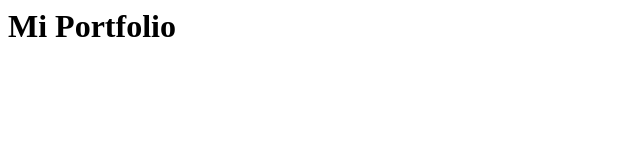
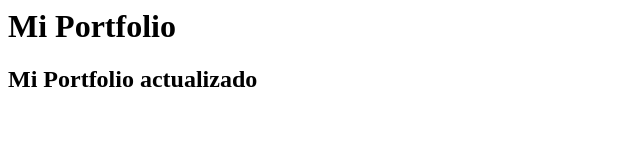
Before and after one commit to Flash1407/portfolio-FrontEnd, a plain HTML site: page index.html in a window 1280 px wide. Shown: the whole page, without its empty margins (0-640 px from the left). Drawn offline with Linux system fonts and the light colour scheme.

Commit message:
Update index.html

```diff
--- a/index.html
+++ b/index.html
@@ -1 +1,2 @@
 <h1>Mi Portfolio</h1>
+<h2>Mi Portfolio actualizado</h2>
```
